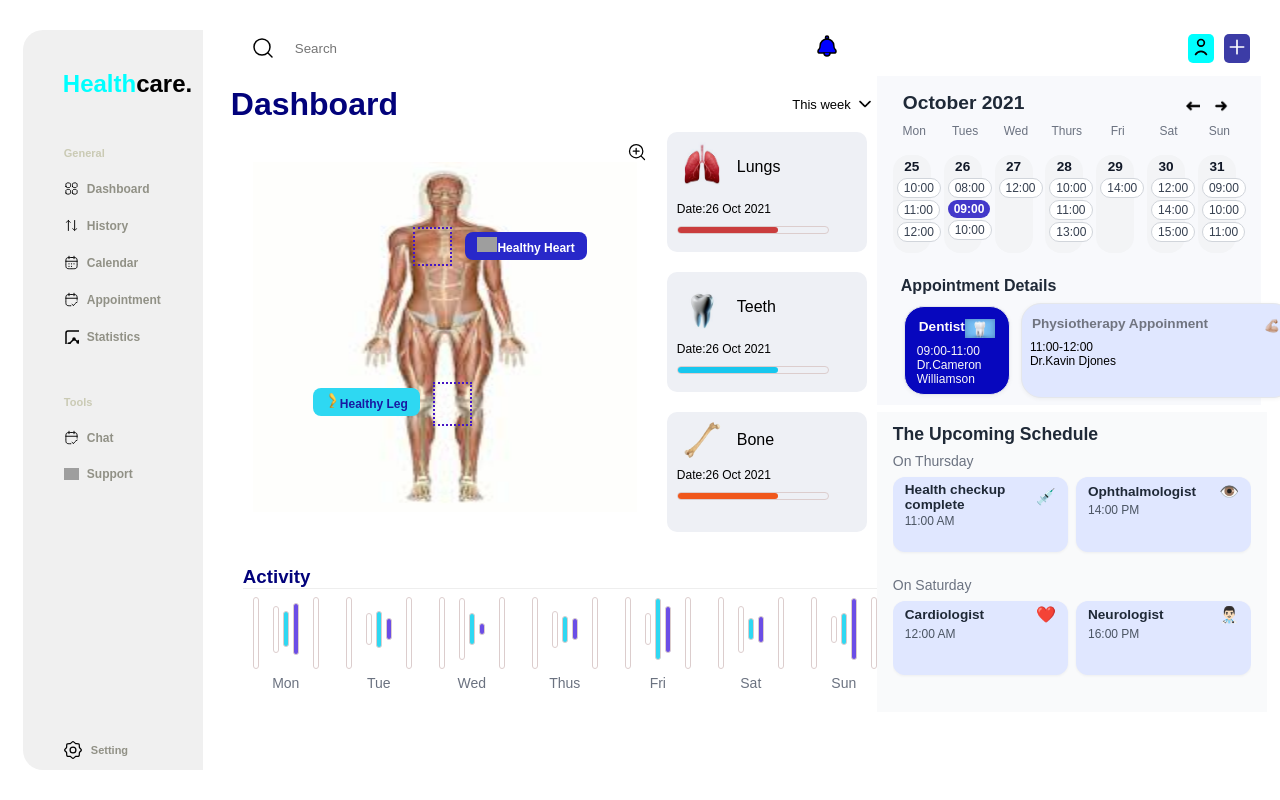
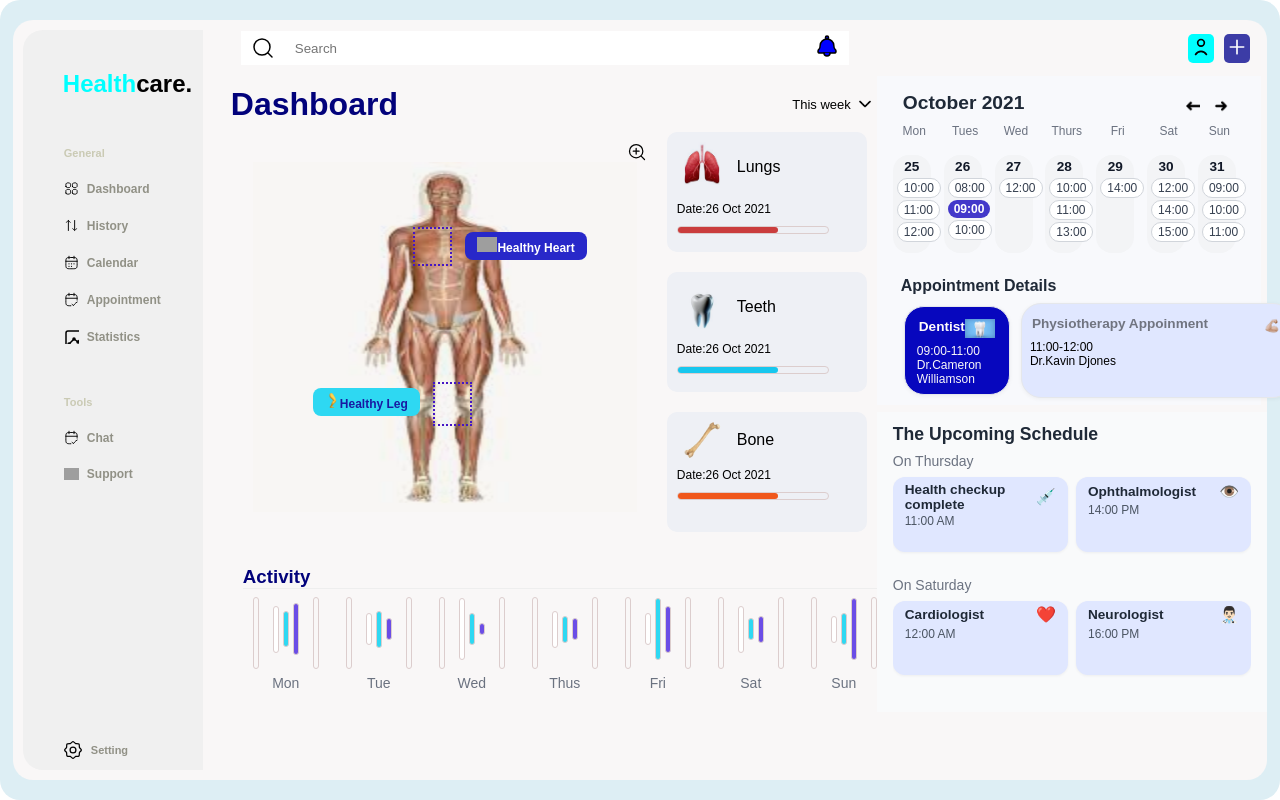
Before and after one commit to Adesh-Hande/Healthcare-Dashboard, a React (Vite) app: page / in a window 1280 px wide. Built offline with nearby package versions, Linux system fonts and the light colour scheme; grey boxes are pictures that could not be loaded.

Commit message:
Update app css

```diff
--- a/src/App.css
+++ b/src/App.css
@@ -10,7 +10,7 @@
     display: flex;
     justify-content: center;
     align-items: center;
-    /* background-color: rgb(221, 238, 244); */
+    background-color: rgb(221, 238, 244);
     border-radius: 20px;
     /* border: 2px solid red; */
 
@@ -21,7 +21,7 @@
     border-radius: 20px;
     width: 98%;
     height: 95vh;
-    /* background-color: rgb(249, 247, 247); */
+    background-color: rgb(249, 247, 247);
 }
 
 .dash-board-containt {
```
